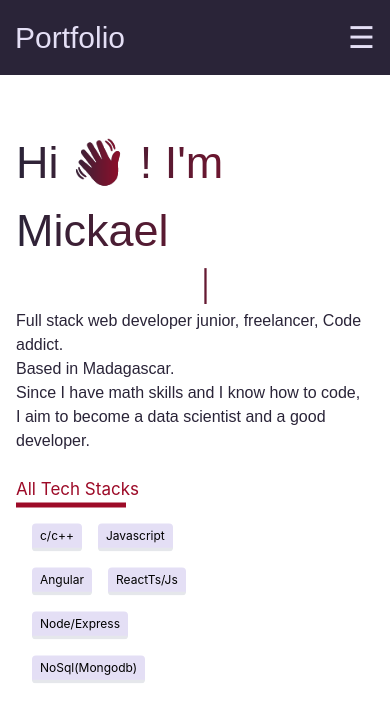
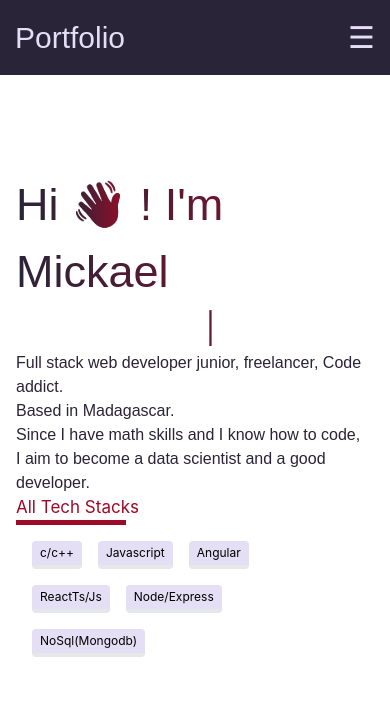
Before and after one commit to NirinaMickael/portfolio-v2, a React (Create React App) app: page / in a window 390 px wide. Shown: the top 722 px of the page. Built offline with nearby package versions, Linux system fonts and the light colour scheme.

Commit message:
responsive design

```diff
--- a/src/@shared/class.scss
+++ b/src/@shared/class.scss
@@ -76,7 +76,7 @@ h1 {
 .app {
   overflow-y: scroll;
   // max-height: 100vh;
-  min-width: 100vw;
+  min-width: 400px;
 }
 
 /* HEADER*/
@@ -122,8 +122,10 @@ h1 {
   background: url("../../public/profil.png") no-repeat;
   background-position: 70%;
   background-size: 700px;
+  display: grid;
+  align-content: center;
   .wrapperTitle {
-    transform: translateY(20%);
+    // transform: translateY(20%);
     h1 {
       font-size: $title-size;
       color: $primary-color;
@@ -143,6 +145,7 @@ h1 {
   }
   .tech {
     margin: 0.5em;
+    width: 80%;
     display: flex;
     flex-wrap: wrap;
     div {
--- a/src/@shared/responsive.scss
+++ b/src/@shared/responsive.scss
@@ -3,7 +3,6 @@
   #Portfolio {
     background-position: 100%;
     background-size: 500px;
-    display: block;
   }
 }
 @media (max-width: 500px) {
@@ -27,6 +26,7 @@
   /*Portfolio*/
   #Portfolio {
     background: none;
+    background-size: auto;
   }
   .BaseWrapper {
     padding: 1em;
@@ -63,6 +63,9 @@
   #Portfolio {
     background: none;
   }
+  .wrapper-form{
+    flex-basis: 100%;
+  }
   #MyWork {
     height: 200vh;
   }
@@ -75,7 +78,7 @@
       width: 95%;
       background-color: #9d0b28;
       align-self: center;
-      padding: 2em;
+      padding: 1em;
       .description {
         color: $secondary-color;
       }
--- a/src/components/public/Home.tsx
+++ b/src/components/public/Home.tsx
@@ -51,9 +51,8 @@ const Portfolio = () => {
           Since I have math skills and I know how to code, <br />I aim to become a
           data scientist and a good developer.
         </h3>
-        <br />
         <h4 className="text-s subSectionTitle">All Tech Stacks</h4>
-        <div className="w-2/4 tech">
+        <div className="tech">
           {
             Data.map(e=>{
               return <div className=" btn py-1 px-2 my-2 text-xs mx-2 border-b-4 rounded">{e.label}</div>
--- a/src/features/Form.tsx
+++ b/src/features/Form.tsx
@@ -38,6 +38,7 @@ export default function Form({ addRemark }: { addRemark: any }) {
       animate="visible"
     >
       <form
+
       onSubmit={onSubmit}
       >
         <div className="status">
```
